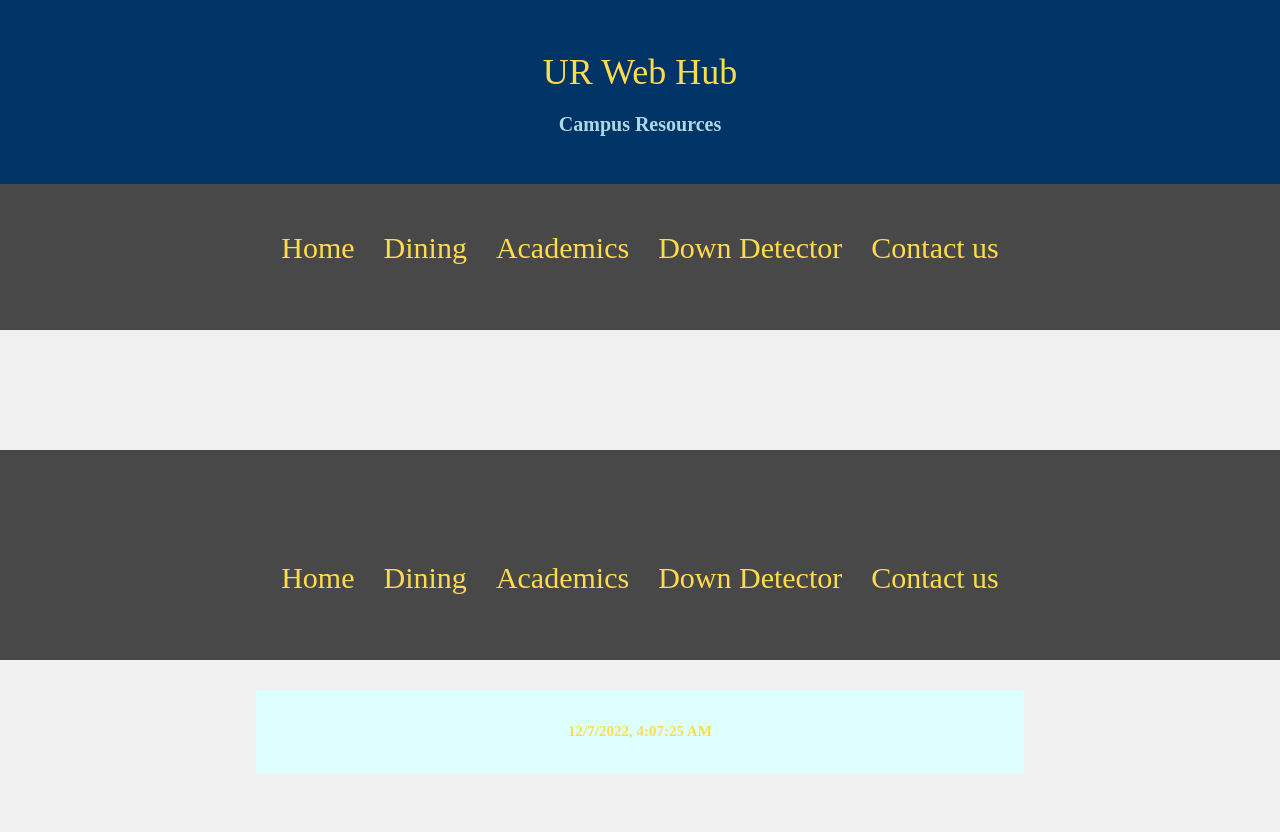
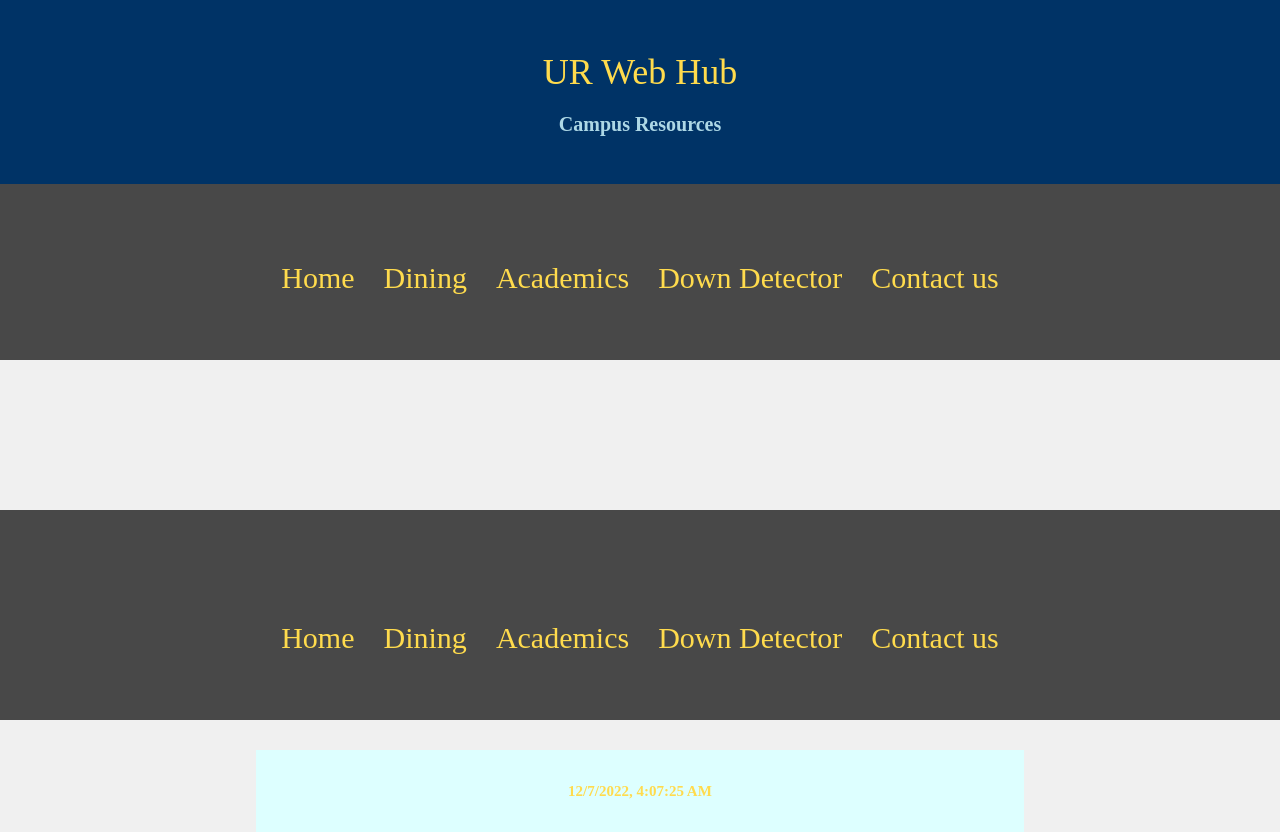
Before and after one commit to rachael2016/UR-Web-Hub, a Flask app: page /dining in a window 1280 px wide. Shown: the top 832 px of the page. Run offline with Flask 2, Linux system fonts and the light colour scheme; some libraries are stand-ins or nearby versions.

Commit message:
header margin tweak

```diff
--- a/static/styles.css
+++ b/static/styles.css
@@ -337,7 +337,7 @@
 }
 
 .header {
-	margin-bottom: 8em;
+	margin-bottom: 10em;
 }
 
 img {
```
